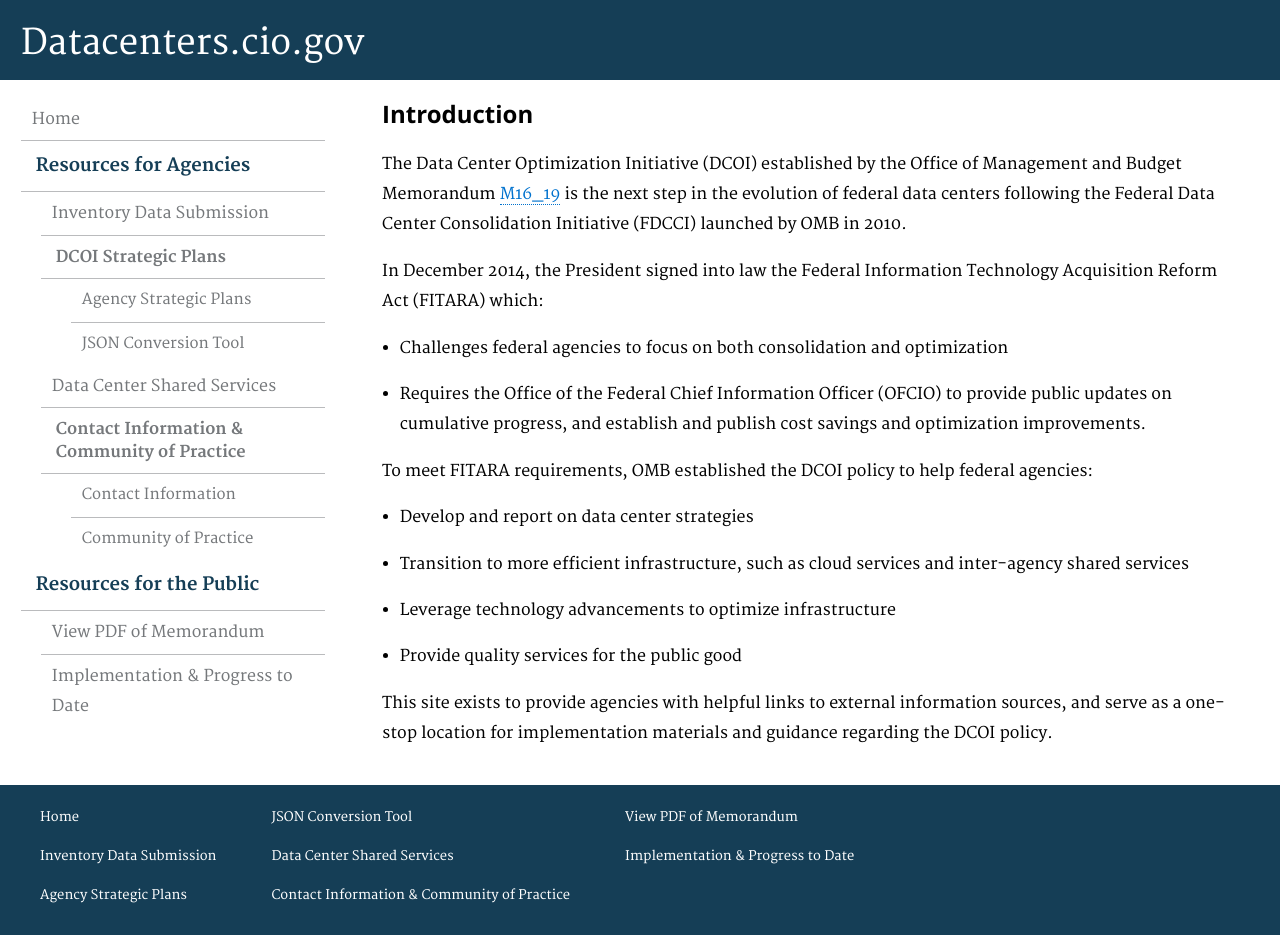
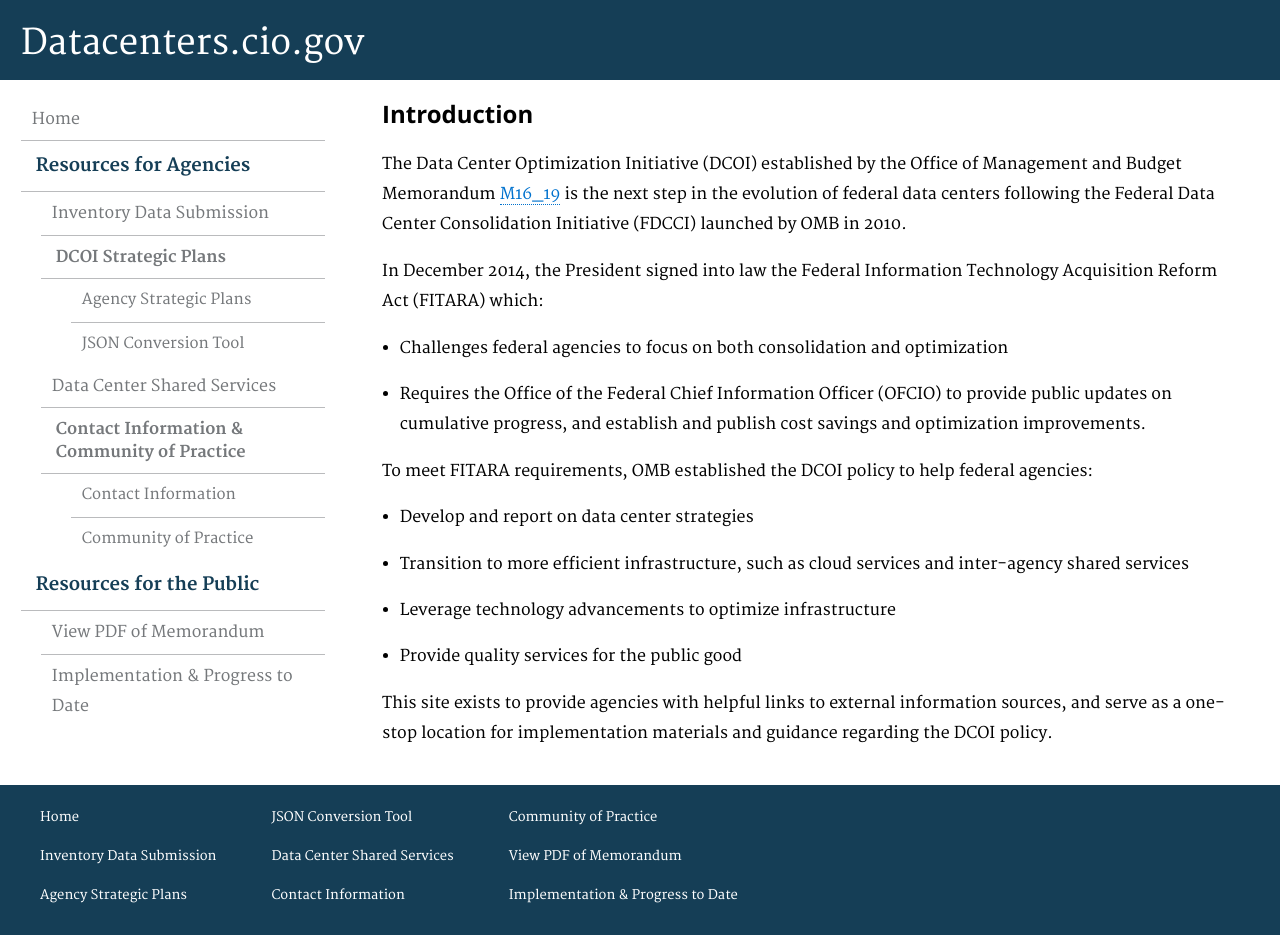
Before and after one commit to ydave-reisys/datacenters, a Jekyll site: the page built from pages/index.html, in a window 1280 px wide and 935 px high. Built offline with Jekyll 4.4.1, drawn with Linux system fonts in a browser that asks for light colours; nearby versions of some CDN libraries; Markdown is read by kramdown in place of the engine named in the settings.

Commit message:
Update Footer

```diff
--- a/_layouts/default.html
+++ b/_layouts/default.html
@@ -74,9 +74,10 @@
       <ul class="list-two">
         <li><a href="/datacenters/json-conversion-tool/">JSON Conversion Tool</a></li>
         <li><a href="/datacenters/ordering-shared-services/">Data Center Shared Services</a></li>
-        <li><a href="/datacenters/contactinfo-and-practice/">Contact Information & Community of Practice</a></li>
+        <li><a href="/datacenters/contact-info/">Contact Information</a></li>
       </ul>
       <ul class="list-three">
+        <li><a href="/datacenters/community-practice/">Community of Practice</a></li>
         <li><a href="/datacenters/assets/documents/memo_16_19_1.pdf">View PDF of Memorandum</a></li>
         <li><a href="/datacenters/">Implementation & Progress to Date</a></li>
       </ul>
```
